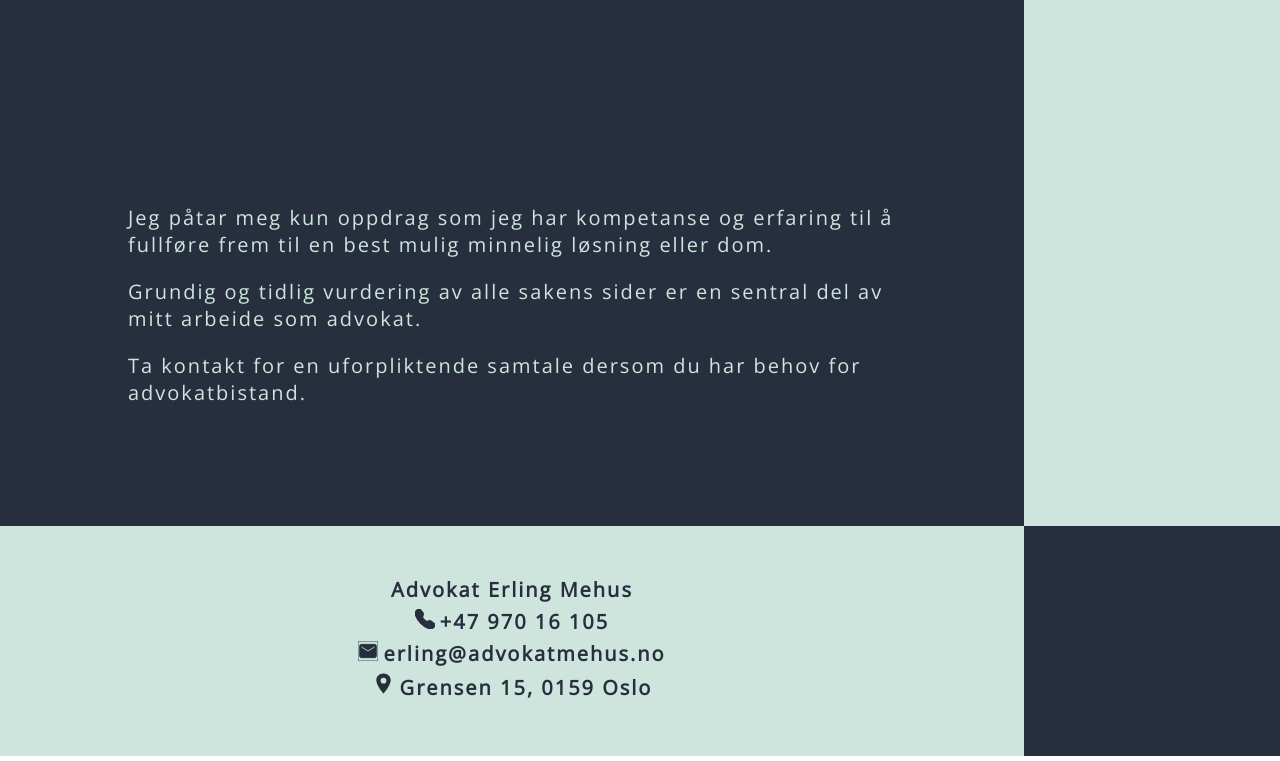
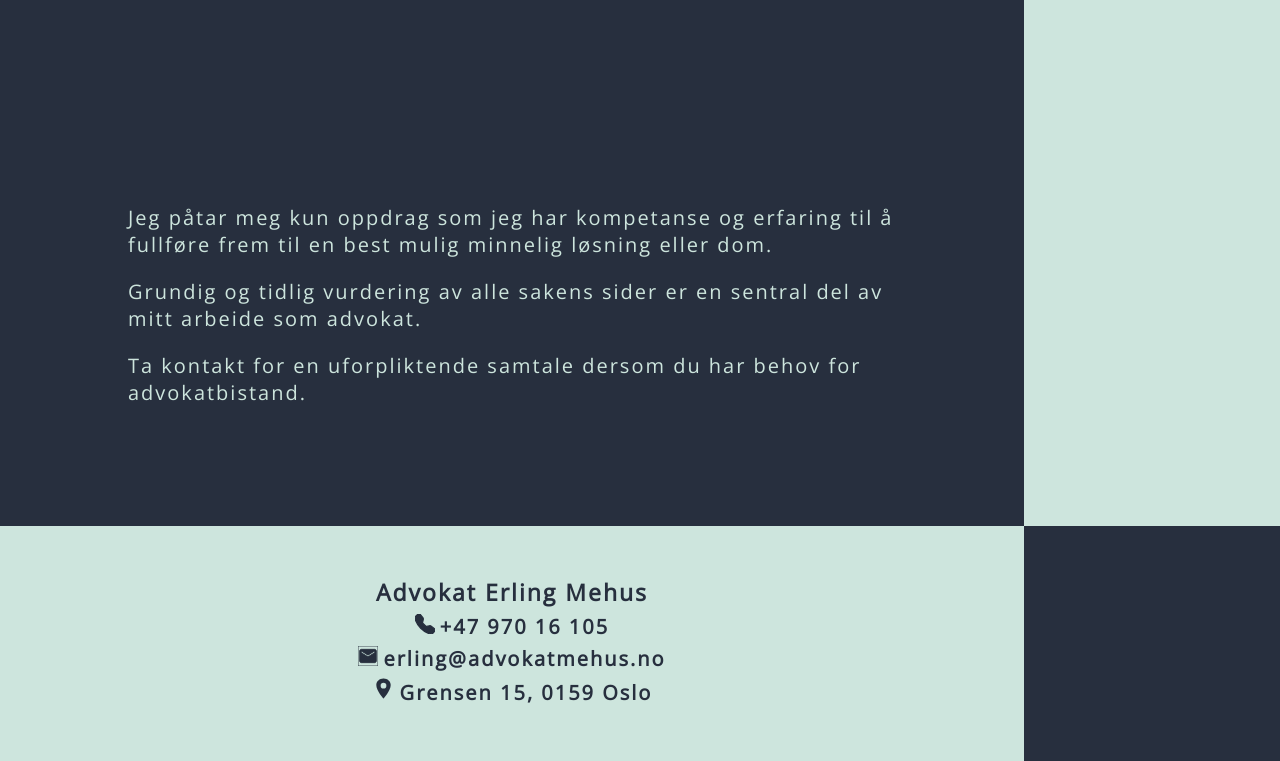
Before and after one commit to maf256/advokatmehus, a Next.js app: page / in a window 1280 px wide. Shown: the part 625-1386 px from the top of the page. Built offline with nearby package versions, Linux system fonts and the light colour scheme.

Commit message:
change Nav scroll size and Footer h2

```diff
--- a/components/Footer/Footer.js
+++ b/components/Footer/Footer.js
@@ -6,7 +6,7 @@ export default function Footer() {
   return <FooterContainer>
     <Container>
       <div>
-        <h4>Advokat Erling Mehus</h4>
+        <h2>Advokat Erling Mehus</h2>
         <a  href="tel:+4797016105"> <Phone fontSize="20px" color='#272F3E' margin="0 5px 0 0"/>+47 970 16 105</a>
         <a  href="mailto:erling@advokatmehus.no"><Email fontSize="20px" color='#272F3E' margin="0 5px 0 0"/>erling@advokatmehus.no</a>
       </div>
@@ -17,9 +17,8 @@ export default function Footer() {
 
 const FooterContainer = styled.div`
     width: 100%;
-    background: #cde5dd;
     background: #272F3E;
-    a, h4 {
+    a, h2 {
       color: #272F3E;
       font-size: 20px;
       width: 350px;
@@ -27,6 +26,9 @@ const FooterContainer = styled.div`
       font-weight: 600;
       display: inline;
       margin-bottom: 5px;
+    }
+    h2 {
+      font-size: 23px;
     }
 
 `
--- a/components/navbar/Navbar.js
+++ b/components/navbar/Navbar.js
@@ -38,7 +38,7 @@ const Nav = styled.header `
             box-shadow: 0px 2px 5px rgb(0 0 0 / 10%);
         `
         :
-        `   height: 5rem;
+        `   height: 4.5rem;
             box-shadow: 0;
         `
     }
```
